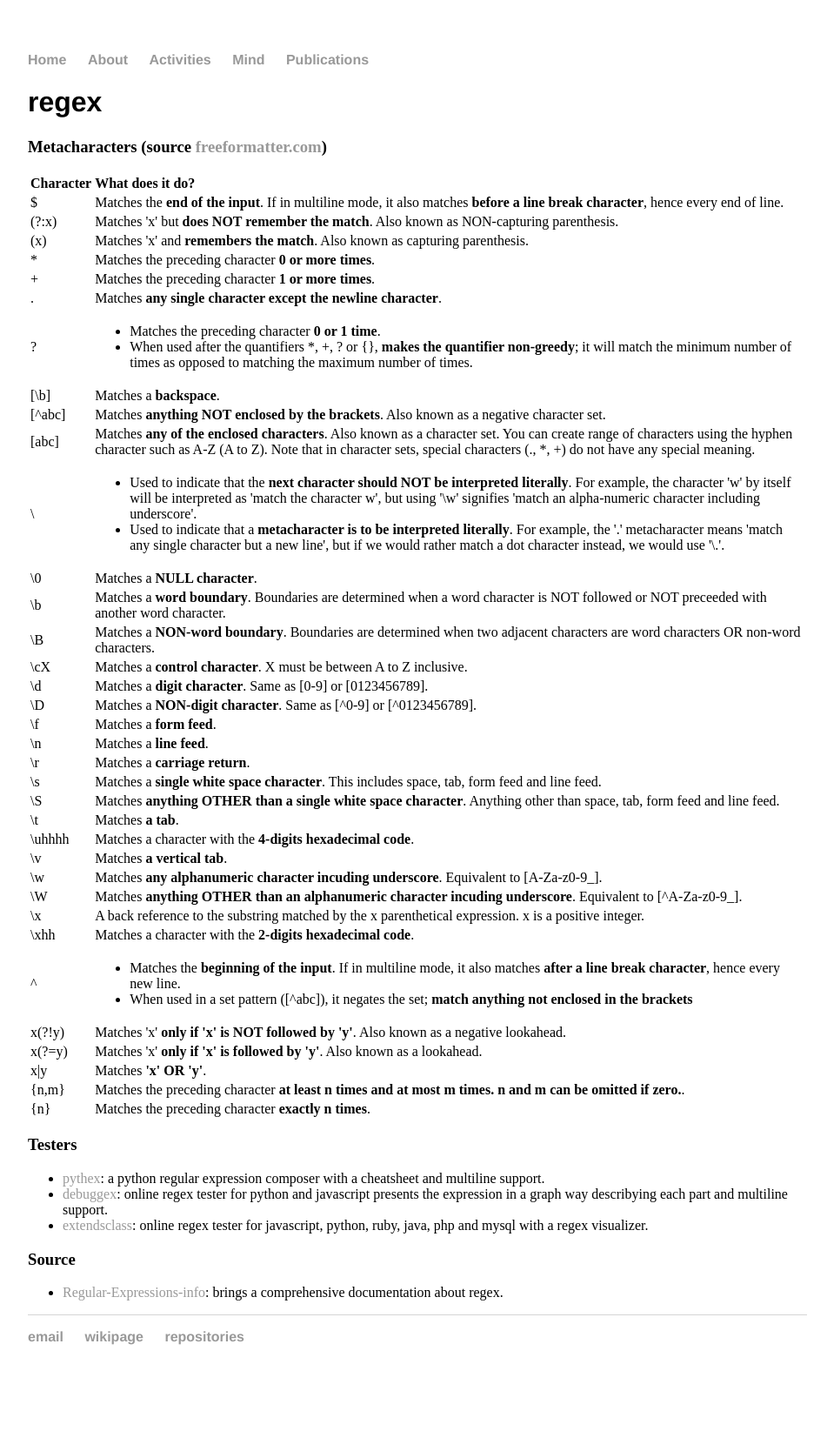
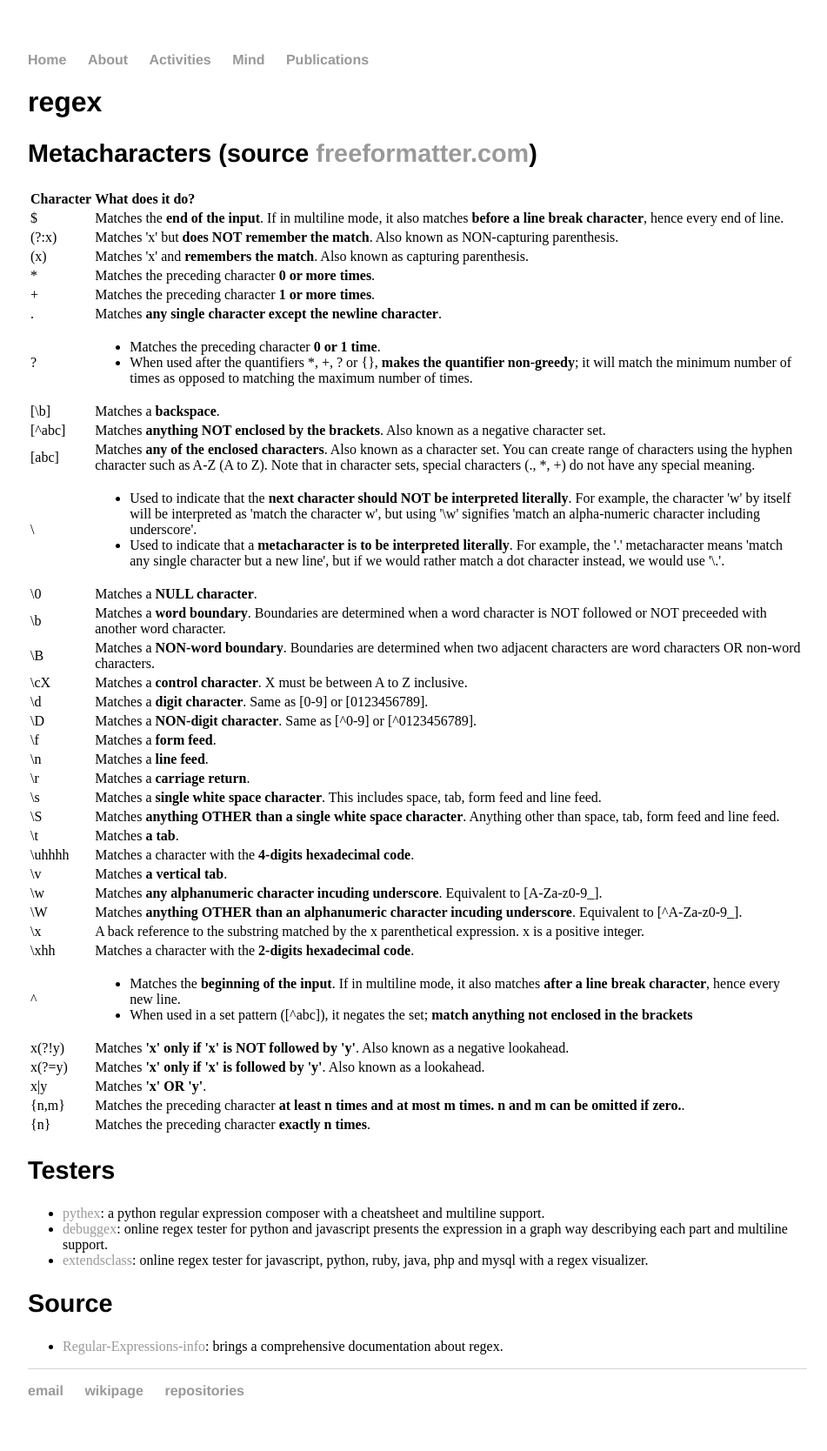
Before and after one commit to cleberjamaral/cleberjamaral.github.io, a Jekyll site: the page built from knowledge/programming/regex.md, in a window 1280 px wide. Shown: the whole page at 87% size, without its empty margins (160-1111 px from the left). Built offline with Jekyll 4.4.1, drawn with Linux system fonts in a browser that asks for light colours; our own code applies the rules of GitHub Pages for plain Markdown files; before the commit the page ends 1606 px from its top, so only the background shows below that.

Commit message:
GitBook: [master] one page modified

```diff
--- a/knowledge/programming/regex.md
+++ b/knowledge/programming/regex.md
@@ -4,7 +4,7 @@ description: regular expressions
 
 # regex
 
-### Metacharacters \(source [freeformatter.com](https://www.freeformatter.com/regex-tester.html)\)
+## Metacharacters \(source [freeformatter.com](https://www.freeformatter.com/regex-tester.html)\)
 
 <table>
   <thead>
@@ -175,12 +175,12 @@ description: regular expressions
     </tr>
     <tr>
       <td style="text-align:left">x(?!y)</td>
-      <td style="text-align:left">Matches &apos;x&apos; <b>only if &apos;x&apos; is NOT followed by &apos;y&apos;</b>.
+      <td style="text-align:left">Matches <b>&apos;x&apos; only if &apos;x&apos; is NOT followed by &apos;y&apos;</b>.
         Also known as a negative lookahead.</td>
     </tr>
     <tr>
       <td style="text-align:left">x(?=y)</td>
-      <td style="text-align:left">Matches &apos;x&apos; <b>only if &apos;x&apos; is followed by &apos;y&apos;</b>.
+      <td style="text-align:left">Matches <b>&apos;x&apos; only if &apos;x&apos; is followed by &apos;y&apos;</b>.
         Also known as a lookahead.</td>
     </tr>
     <tr>
@@ -198,12 +198,12 @@ description: regular expressions
   </tbody>
 </table>
 
-### Testers
+## Testers
 
 * [pythex](https://pythex.org/): a python regular expression composer with a cheatsheet and multiline support.
 * [debuggex](https://www.debuggex.com/): online regex tester for python and javascript presents the expression in a graph way describying each part and multiline support.
 * [extendsclass](https://extendsclass.com/regex-tester.html): online regex tester for javascript, python, ruby, java, php and mysql with a regex visualizer.
 
-### Source
+## Source
 
 * [Regular-Expressions-info](https://www.regular-expressions.info/): brings a comprehensive documentation about regex.
```
